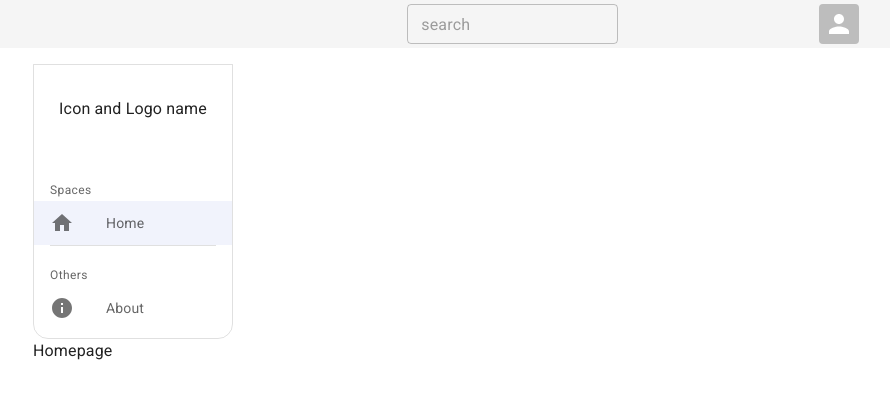
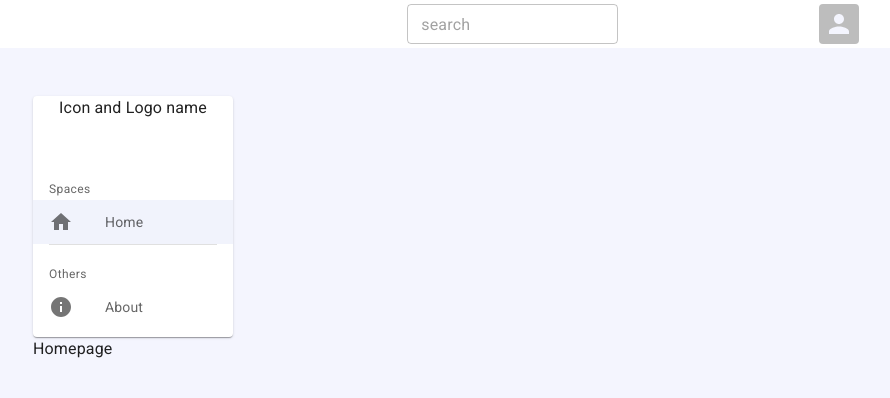
Before and after one commit to chingu-voyages/v36-bears-team-17, a React (Create React App) app: page /home in a window 1280 px wide. Shown: the top 398 px of the page, without its empty margins (7-897 px from the left). Built offline with nearby package versions, Linux system fonts and the light colour scheme; no server answers; sample sign-in values are in the browser's storage.

Commit message:
configure theme with navbar styles

```diff
--- a/src/components/navbar/DesktopNavbar.tsx
+++ b/src/components/navbar/DesktopNavbar.tsx
@@ -1,4 +1,4 @@
-import { Drawer, Box } from "@mui/material";
+import { Box, Paper } from "@mui/material";
 import NavbarContent from "./NavbarContent";
 
 export default function DesktopNavbar() {
@@ -9,11 +9,11 @@ export default function DesktopNavbar() {
         sx={{
           width: drawerWidth,
           height: "auto",
-          border: "1px solid rgba(0, 0, 0, 0.12)",
-          borderRadius: "0 0 15px 15px",
         }}
       >
-        <NavbarContent />
+        <Paper>
+          <NavbarContent />
+        </Paper>
       </Box>
     </nav>
   );
--- a/src/components/navbar/Navbar.tsx
+++ b/src/components/navbar/Navbar.tsx
@@ -25,8 +25,8 @@ export default function Navbar() {
   }, [isDesktopMode]);
 
   return (
-    <>
-      <AppBar color="default" elevation={0}>
+    <nav>
+      <AppBar elevation={0} color="inherit">
         <Toolbar variant="dense">
           <Container
             maxWidth="md"
@@ -58,6 +58,6 @@ export default function Navbar() {
           <NavbarContent />
         </Box>
       </Drawer>
-    </>
+    </nav>
   );
 }
--- a/src/theme.ts
+++ b/src/theme.ts
@@ -1,19 +1,18 @@
-import { createTheme } from '@mui/material/styles'
-import { red } from '@mui/material/colors'
+import { createTheme } from "@mui/material/styles";
 
 // A custom theme for this app
 const theme = createTheme({
   palette: {
     primary: {
-      main: '#556cd6',
+      main: "#556cd6",
     },
     secondary: {
-      main: '#19857b',
+      main: "#19857b",
     },
-    error: {
-      main: red.A400,
+    background: {
+      default: "#F4F5FE",
     },
   },
-})
+});
 
-export default theme
+export default theme;
```
Also changed, not shown: 1 other file (tests, documents, lock files or other folders).
